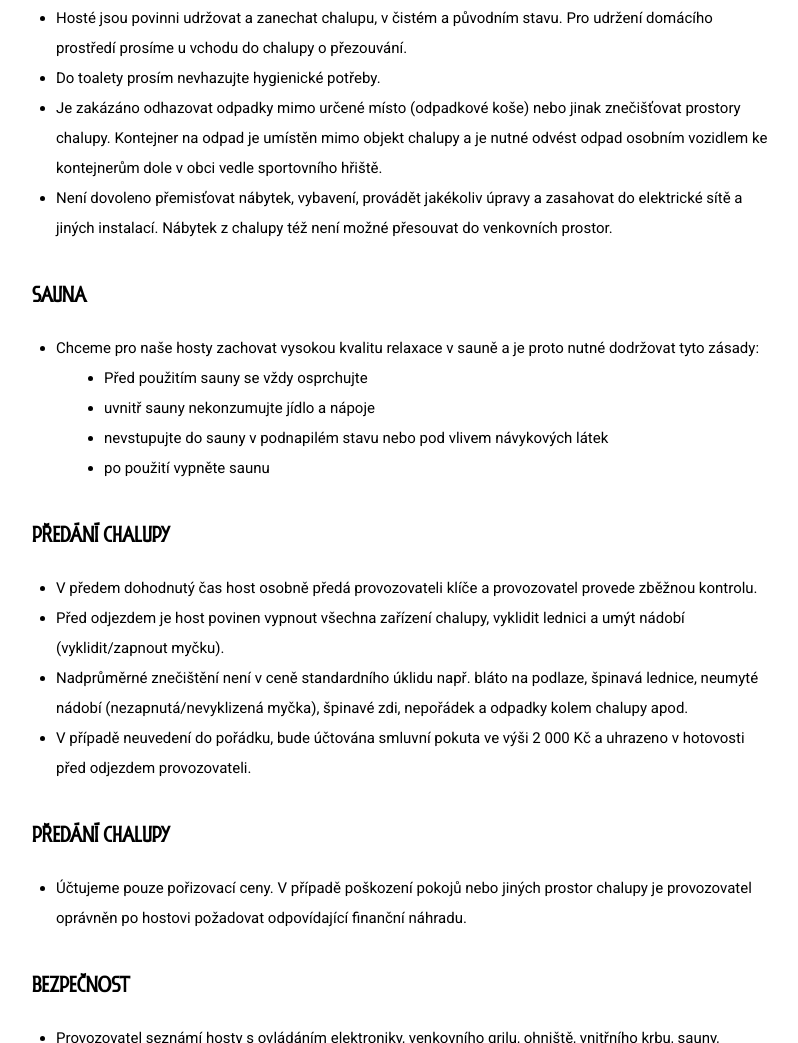
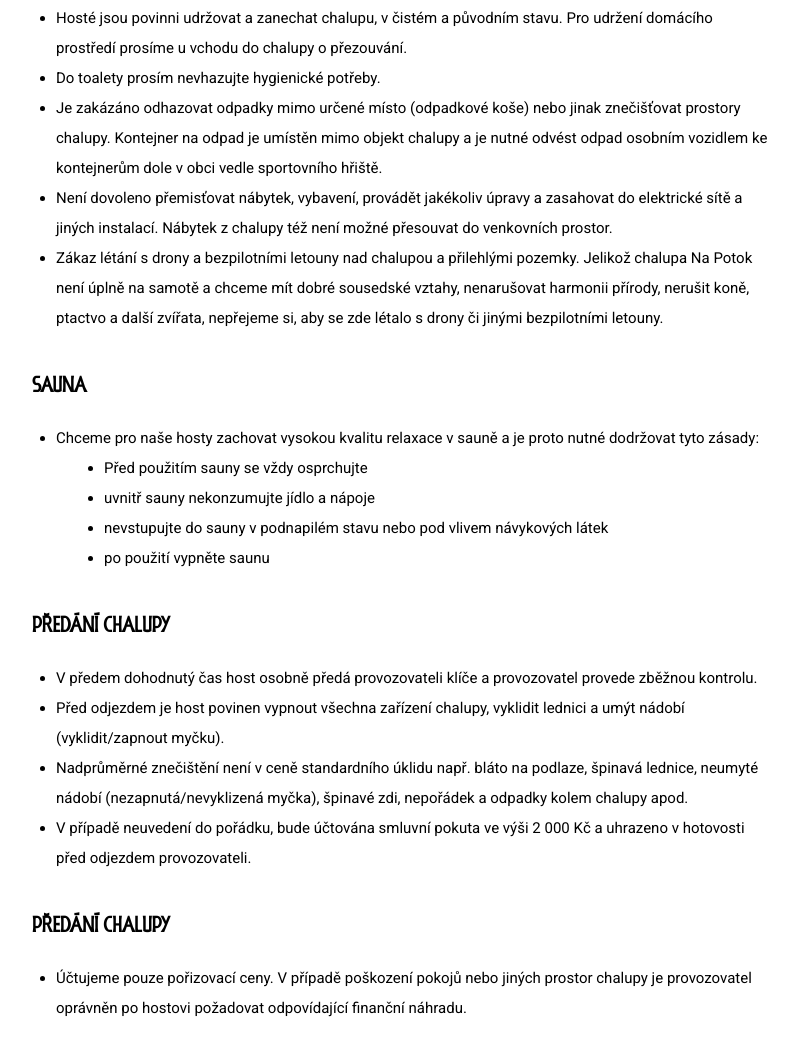
Before and after one commit to mountiny/na-potok, a Gatsby site: page /ubytovaci-podminky in a window 1280 px wide. Shown: the part 3393-4436 px from the top of the page, without its empty margins (236-1034 px from the left). Built offline with nearby package versions, Linux system fonts and the light colour scheme; Gatsby itself is replaced by a stand-in of ours.

Commit message:
Update ubytovaci-podminky.js

```diff
--- a/src/pages/ubytovaci-podminky.js
+++ b/src/pages/ubytovaci-podminky.js
@@ -214,6 +214,10 @@ Nemáme žádnou recepci, proto vše budeme řešit osobně a je důležité dod
                 Není dovoleno přemisťovat nábytek, vybavení, provádět jakékoliv úpravy a zasahovat do elektrické sítě a jiných instalací. Nábytek z chalupy též není možné přesouvat do venkovních prostor.
 
               </li>
+              <li>
+                Zákaz létání s drony a bezpilotními letouny nad chalupou a přilehlými pozemky. Jelikož chalupa Na Potok není úplně na samotě a chceme mít dobré sousedské vztahy, nenarušovat harmonii přírody, nerušit koně, ptactvo a další zvířata, nepřejeme si, aby se zde létalo s drony či jinými bezpilotními letouny.
+
+              </li>
             </ul>
 
           </p>
```
